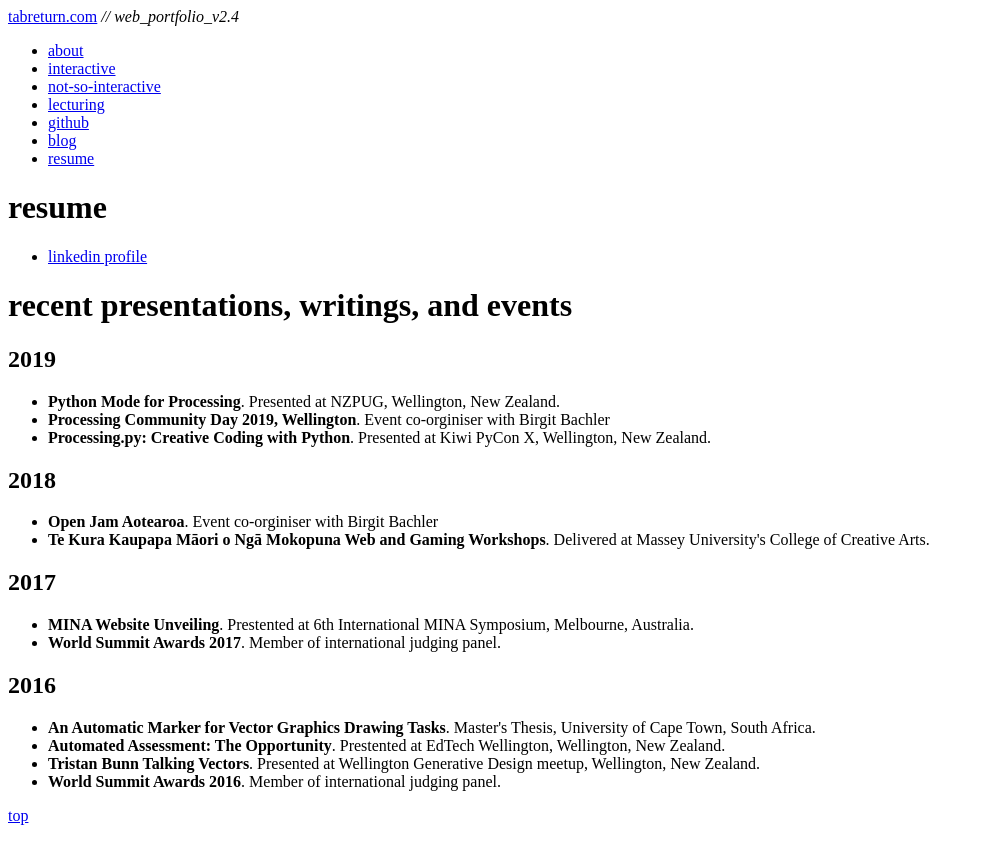
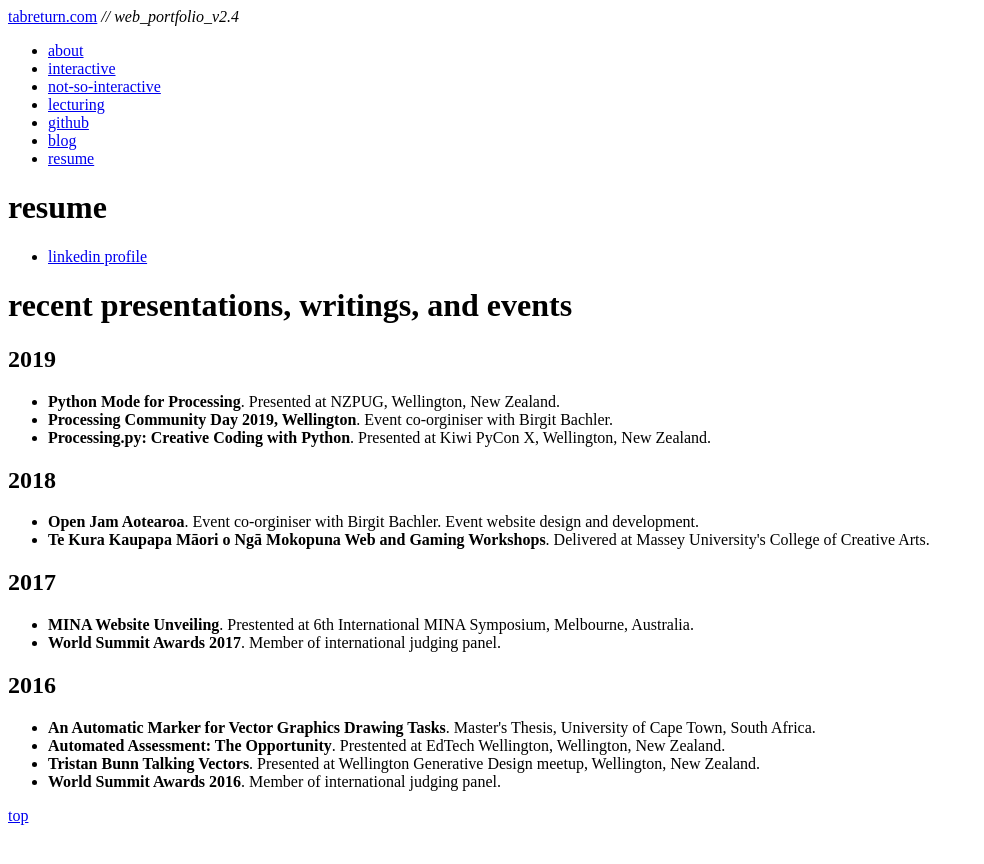
Before and after one commit to tabreturn/tabreturn.portfolio, a Jekyll site: the page built from resume.html, in a window 1280 px wide. Shown: the top 864 px of the page, without its empty margins (0-984 px from the left). Built offline with Jekyll 4.4.1, drawn with Linux system fonts in a browser that asks for light colours; comment, search, counter and statistics services are not loaded.

Commit message:
- update resume

```diff
--- a/resume.html
+++ b/resume.html
@@ -19,12 +19,12 @@
   <h2>2019</h2>
   <ul>
     <li><b>Python Mode for Processing</b>. Presented at NZPUG, Wellington, New Zealand.</li>
-    <li><b>Processing Community Day 2019, Wellington</b>. Event co-orginiser with Birgit Bachler</li>
+    <li><b>Processing Community Day 2019, Wellington</b>. Event co-orginiser with Birgit Bachler.</li>
     <li><b>Processing.py: Creative Coding with Python</b>. Presented at Kiwi PyCon X, Wellington, New Zealand.</li>
   </ul>
   <h2>2018</h2>
   <ul>
-    <li><b>Open Jam Aotearoa</b>. Event co-orginiser with Birgit Bachler</li>
+    <li><b>Open Jam Aotearoa</b>. Event co-orginiser with Birgit Bachler. Event website design and development.</li>
     <li><b>Te Kura Kaupapa Māori o Ngā Mokopuna Web and Gaming Workshops</b>. Delivered at Massey University's College of Creative Arts.</li>
   </ul>
   <h2>2017</h2>
```
